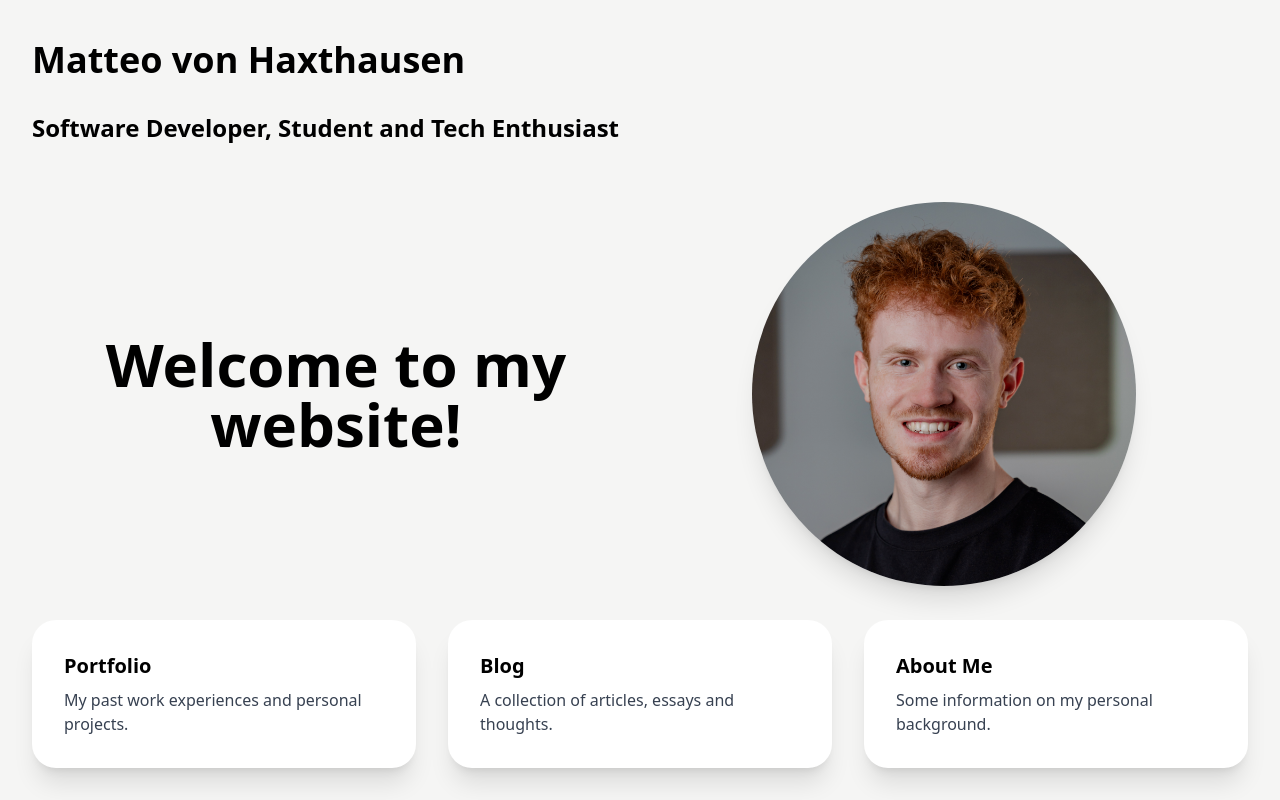
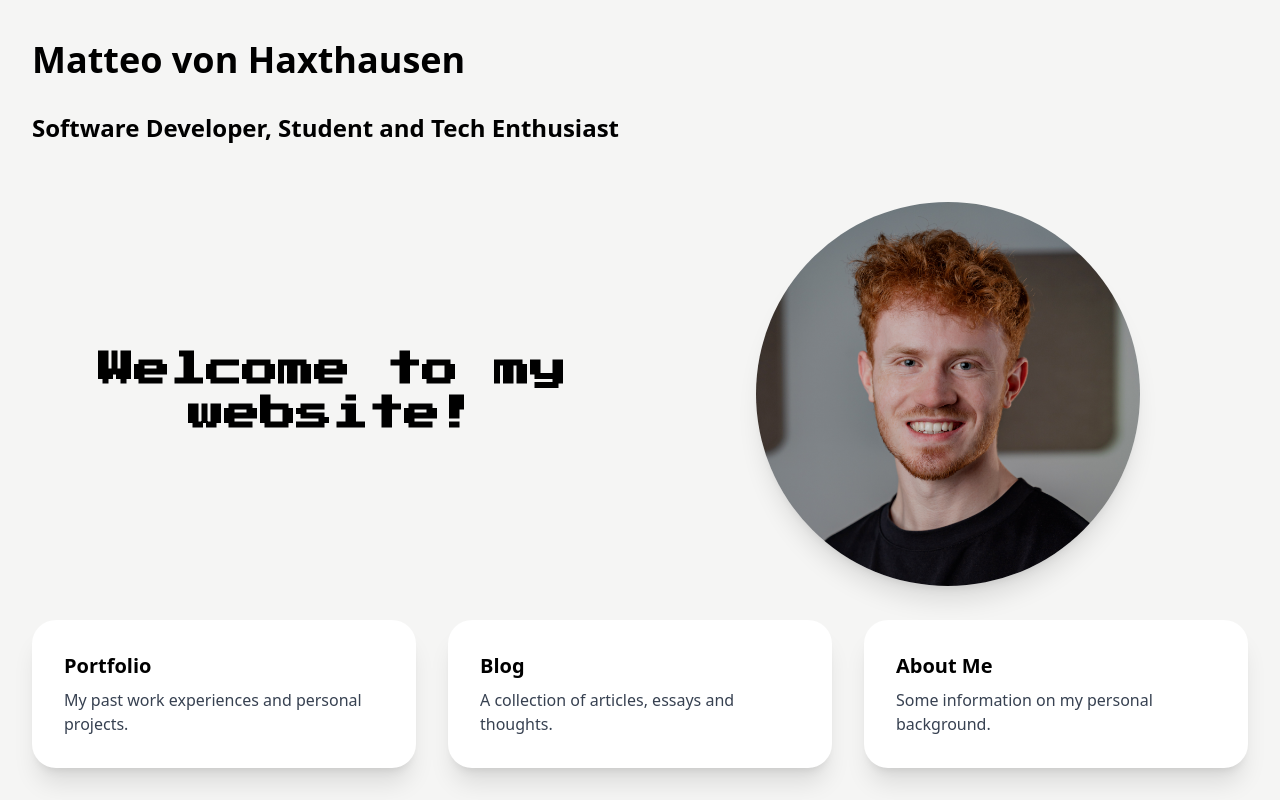
Before and after one commit to matteovhaxt/my-website, a Next.js app: page / in a window 1280 px wide. Built offline with nearby package versions, Linux system fonts and the light colour scheme.

Commit message:
feat: hero font + small layout fixes

```diff
--- a/app/globals.css
+++ b/app/globals.css
@@ -1,3 +1,5 @@
+@import url('https://fonts.googleapis.com/css2?family=Press+Start+2P&display=swap');
+
 @tailwind base;
 @tailwind components;
 @tailwind utilities;
@@ -12,3 +14,7 @@
   backdrop-filter: blur(5px);
   -webkit-backdrop-filter: blur(5px);
 }
+
+.hero-font {
+  font-family: 'Press Start 2P', cursive;
+}
--- a/app/page.tsx
+++ b/app/page.tsx
@@ -2,7 +2,7 @@
 
 import Link from 'next/link'
 import React, { useState, useEffect } from 'react';
-
+import './globals.css'
 
 export default function Home() {
   return (
@@ -11,11 +11,11 @@ export default function Home() {
         <p className='py-2 text-4xl font-extrabold'>Matteo von Haxthausen</p>
         <p className='py-6 text-2xl font-semibold'>Software Developer, Student and Tech Enthusiast</p>
       </div>
-      <div className='flex flex-col sm:flex-row justify-evenly items-center'>
-        <div className='w-1/2 text-center'>
+      <div className='flex flex-col sm:flex-row gap-4 justify-evenly items-center'>
+        <div className='sm:w-1/2 text-center'>
           <Typewriter text='Welcome to my website!' />
         </div>
-        <div className='w-1/2 flex justify-center'>
+        <div className='sm:w-1/2 flex justify-center'>
           <img className='rounded-full shadow-xl sm:max-h-96 transition ease-in-out delay-150 hover:scale-110' src="/portrait.png" alt="A picture of me" />
         </div>
       </div>
@@ -55,7 +55,7 @@ function Typewriter({ text }: { text: string }) {
   }, [currentIndex, 100, text]);
 
   return (
-    <span className='text-6xl font-extrabold'>
+    <span className='hero-font text-4xl font-extrabold'>
       {currentText} {currentIndex != text.length ? '_' : ''}
     </span>
   );
```
